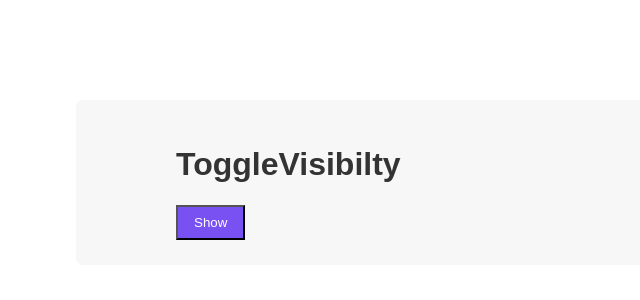
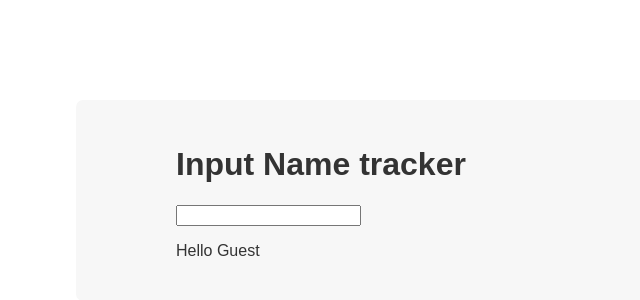
Before and after one commit to raymund-corpuz/steps-practice, a React (Vite) app: page / in a window 1280 px wide. Shown: the top 300 px of the page, without its empty margins (264-904 px from the left). Built offline with nearby package versions, Linux system fonts and the light colour scheme.

Commit message:
Input Name Tracker

```diff
--- /dev/null
+++ b/src/InputNametracker.jsx
@@ -0,0 +1,21 @@
+import React, { useState } from "react";
+
+const InputNametracker = () => {
+  const [name, setName] = useState("");
+
+  function handleChange(e) {
+    console.log(e.target.value);
+    setName(e.target.value);
+  }
+
+  return (
+    <div className="steps">
+      <h1>Input Name tracker</h1>
+
+      <input type="text" value={name} onChange={(e) => handleChange(e)} />
+      <p>Hello {name || "Guest"}</p>
+    </div>
+  );
+};
+
+export default InputNametracker;
--- a/src/main.jsx
+++ b/src/main.jsx
@@ -1,7 +1,7 @@
 import { StrictMode } from "react";
 import { createRoot } from "react-dom/client";
 import "./index.css";
-import App from "./ToggleVisibility.jsx";
+import App from "./InputNametracker.jsx";
 
 createRoot(document.getElementById("root")).render(
   <StrictMode>
```
